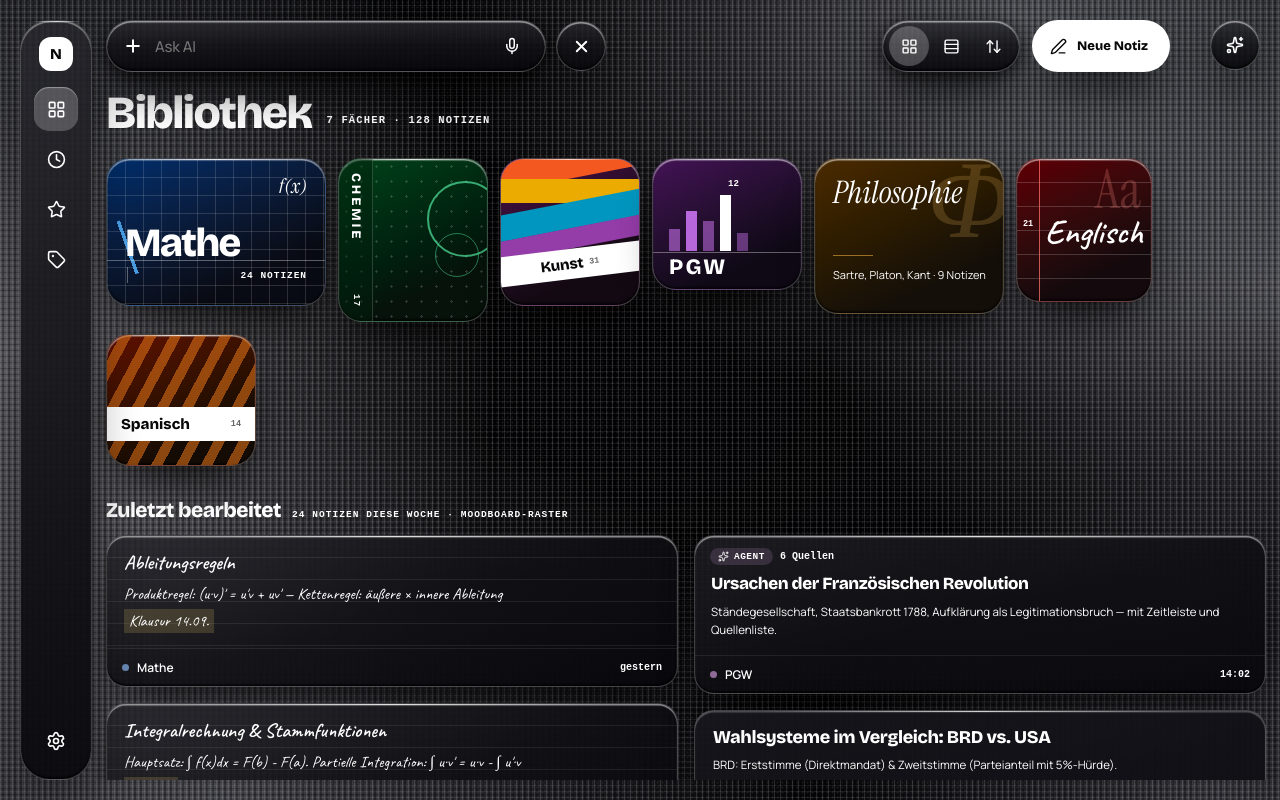
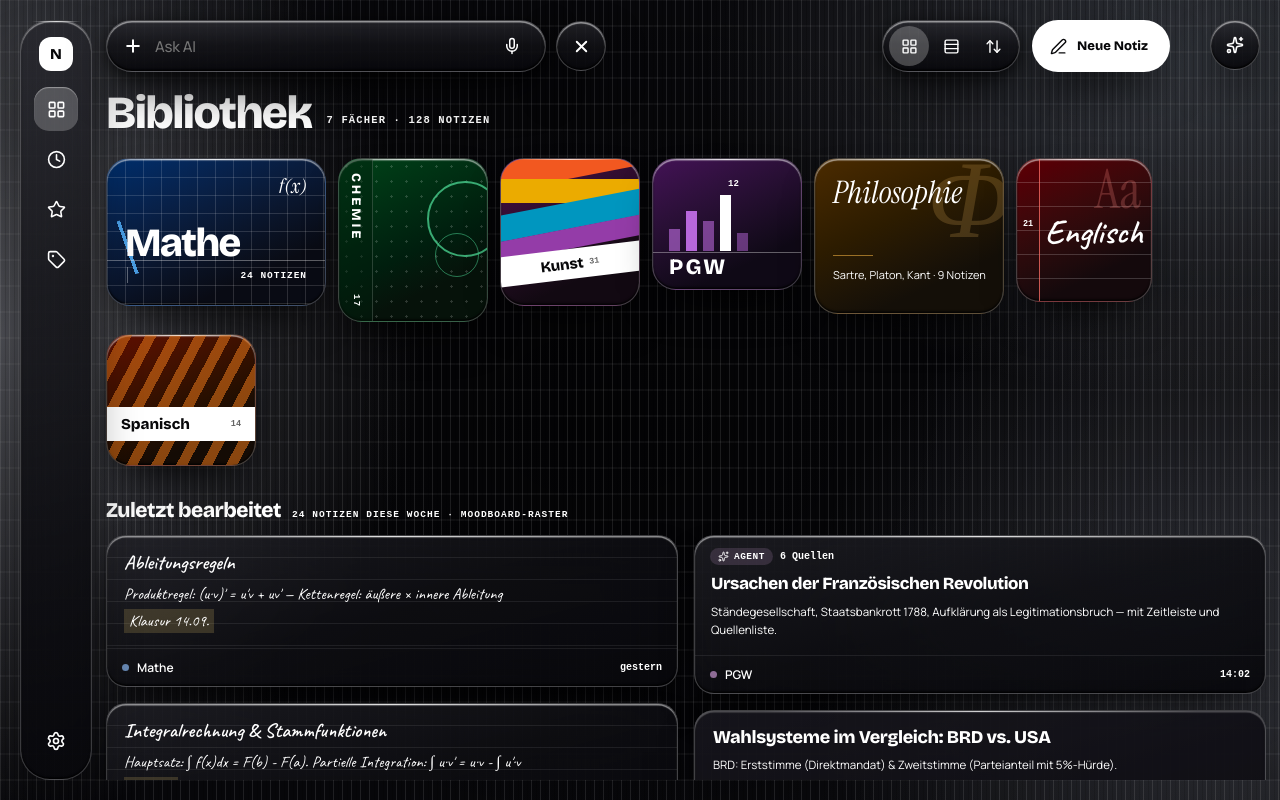
Before and after one commit to lucagerdau07-del/NotesAPP, a React (Vite) app: page / in a window 1280 px wide. Built offline with nearby package versions, Linux system fonts and the light colour scheme.

Commit message:
style: refine reeded glass backdrop

```diff
--- a/src/styles/main.css
+++ b/src/styles/main.css
@@ -387,51 +387,46 @@ body {
    Liquid Glass & Fluted Reeded Glass Dark Background Theme (Image 1 Style)
    ========================================================================== */
 
-/* Fluted Reeded Glass Textured Dark Background */
+/* Dark reeded-glass background: broad refractions, not a fabric grid. */
 body::before,
 .liquid-fluted-bg {
   content: "";
   position: fixed;
   inset: 0;
   z-index: -1;
-  background-color: #050506;
+  background-color: #08080B;
   background-image:
-    radial-gradient(circle at center, rgba(255, 255, 255, 0.10) 0.9px, transparent 1.3px),
-    /* 2. Gewebe — senkrechte Rippen */
+    /* broad reflected highlight across the glass */
+    linear-gradient(112deg, rgba(255, 255, 255, 0.11) 0%, transparent 22%, transparent 68%, rgba(255, 255, 255, 0.06) 100%),
+    /* fine vertical fluting */
     repeating-linear-gradient(90deg,
-      rgba(255, 255, 255, 0.18) 0px,
-      rgba(255, 255, 255, 0.18) 1px,
+      rgba(255, 255, 255, 0.10) 0px,
+      rgba(255, 255, 255, 0.10) 0.8px,
+      transparent 0.8px,
+      transparent 5px,
+      rgba(0, 0, 0, 0.17) 5px,
+      rgba(0, 0, 0, 0.17) 6.5px,
+      transparent 6.5px,
+      transparent 9px
+    ),
+    /* deliberately faint horizontal refraction */
+    repeating-linear-gradient(0deg,
+      rgba(255, 255, 255, 0.045) 0px,
+      rgba(255, 255, 255, 0.045) 1px,
       transparent 1px,
-      transparent 2.5px,
-      rgba(0, 0, 0, 0.32) 2.5px,
-      rgba(0, 0, 0, 0.32) 4px,
-      transparent 4px,
-      transparent 6px
+      transparent 25px
     ),
-    /* 3. Gewebe — waagerechte Rippen */
-    repeating-linear-gradient(0deg,
-      rgba(255, 255, 255, 0.13) 0px,
-      rgba(255, 255, 255, 0.13) 1px,
-      transparent 1px,
-      transparent 2.5px,
-      rgba(0, 0, 0, 0.25) 2.5px,
-      rgba(0, 0, 0, 0.25) 4px,
-      transparent 4px,
-      transparent 6px
-    ),
-    radial-gradient(ellipse 760px 900px at 1% 44%, rgba(214, 214, 224, 0.65), transparent 64%),
-    radial-gradient(ellipse 880px 600px at 80% 2%, rgba(200, 200, 212, 0.58), transparent 66%),
-    radial-gradient(ellipse 700px 540px at 100% 36%, rgba(190, 190, 204, 0.52), transparent 66%),
-    radial-gradient(ellipse 860px 600px at 18% 100%, rgba(182, 182, 198, 0.48), transparent 68%),
-    radial-gradient(ellipse 620px 480px at 95% 99%, rgba(172, 172, 190, 0.42), transparent 66%),
-    radial-gradient(ellipse 780px 580px at 50% 48%, rgba(0, 0, 0, 0.42), transparent 76%);
+    radial-gradient(ellipse 680px 780px at 0% 42%, rgba(210, 214, 228, 0.30), transparent 62%),
+    radial-gradient(ellipse 720px 520px at 91% 8%, rgba(190, 196, 214, 0.24), transparent 64%),
+    radial-gradient(ellipse 600px 540px at 94% 80%, rgba(154, 162, 184, 0.20), transparent 67%),
+    radial-gradient(ellipse 760px 580px at 47% 52%, rgba(0, 0, 0, 0.54), transparent 76%);
   background-size:
-    5px 5px,
-    6px 100%,
-    100% 6px,
-    auto, auto, auto, auto, auto, auto;
+    auto,
+    9px 100%,
+    100% 26px,
+    auto, auto, auto, auto;
   background-attachment: fixed;
-  opacity: 0.45;
+  opacity: 0.82;
   pointer-events: none;
 }
 
```
